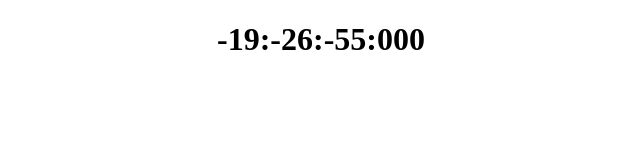
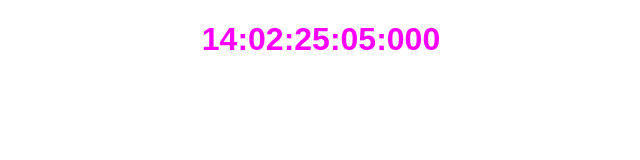
Before and after one commit to AtomicJay/AtomicJay.github.io, a plain HTML site: page countdown/index.html in a window 1280 px wide. Shown: the whole page, without its empty margins (319-959 px from the left). Drawn offline with Linux system fonts and the light colour scheme.

Commit message:
Add days to countdown, change color, change font, and change countdown date

```diff
--- a/countdown/app.js
+++ b/countdown/app.js
@@ -7,7 +7,7 @@ let selectElement
 
 function updateTime () {
   today = new Date()
-  theDay = new Date('2021-06-06T04:30:00Z')
+  theDay = new Date('2021-06-22T01:21:00Z')
   formatDate = dateDiffFormatted(today, theDay)
   selectElement = document.getElementById('timer')
   selectElement.innerHTML = formatDate
@@ -17,11 +17,13 @@ function dateDiffFormatted (a, b) {
   const utc1 = Date.UTC(a.getUTCFullYear(), a.getUTCMonth(), a.getUTCDate(), a.getUTCHours(), a.getUTCMinutes(), a.getUTCSeconds(), a.getUTCMilliseconds())
   const utc2 = Date.UTC(b.getUTCFullYear(), b.getUTCMonth(), b.getUTCDate(), b.getUTCHours(), b.getUTCMinutes(), b.getUTCSeconds(), b.getUTCMilliseconds())
 
+  const days = Math.floor((utc2 - utc1) / (1000 * 60 * 60 * 24))
   const hours = Math.floor((utc2 - utc1) / (1000 * 60 * 60))
   const minutes = Math.floor((utc2 - utc1) / (1000 * 60))
   const seconds = Math.floor((utc2 - utc1) / 1000)
   const milliseconds = utc2 - utc1
-  return String(hours % 24).padStart(2, '0') + ':' +
+  return String(days) + ':' +
+         String(hours % 24).padStart(2, '0') + ':' +
          String(minutes % 60).padStart(2, '0') + ':' +
          String(seconds % 60).padStart(2, '0') + ':' +
          String(milliseconds % 1000).padStart(3, '0')
--- a/countdown/main.css
+++ b/countdown/main.css
@@ -1,3 +1,5 @@
 #timer {
 text-align: center;
+color: magenta;
+font-family: Arial, Helvetica, sans-serif;
 }
```
